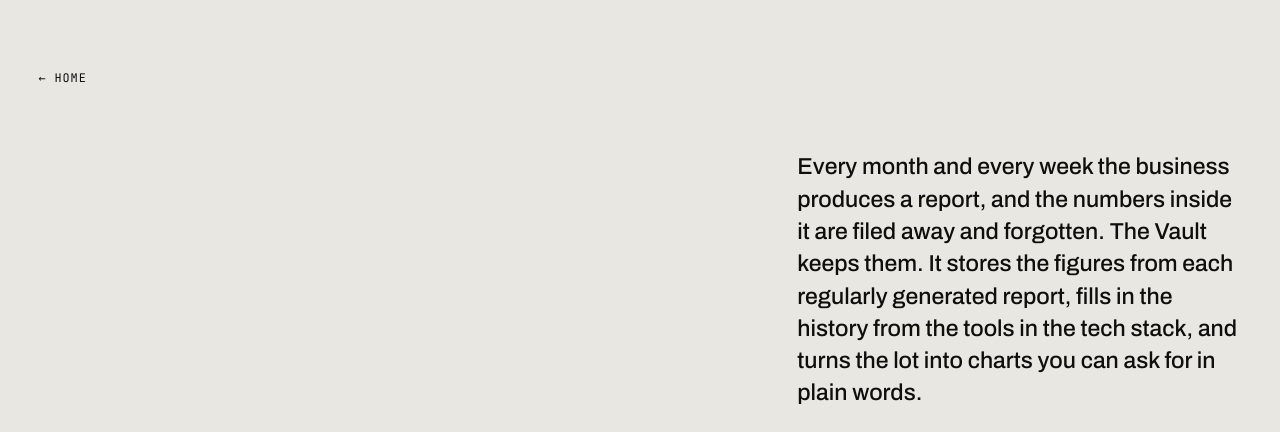
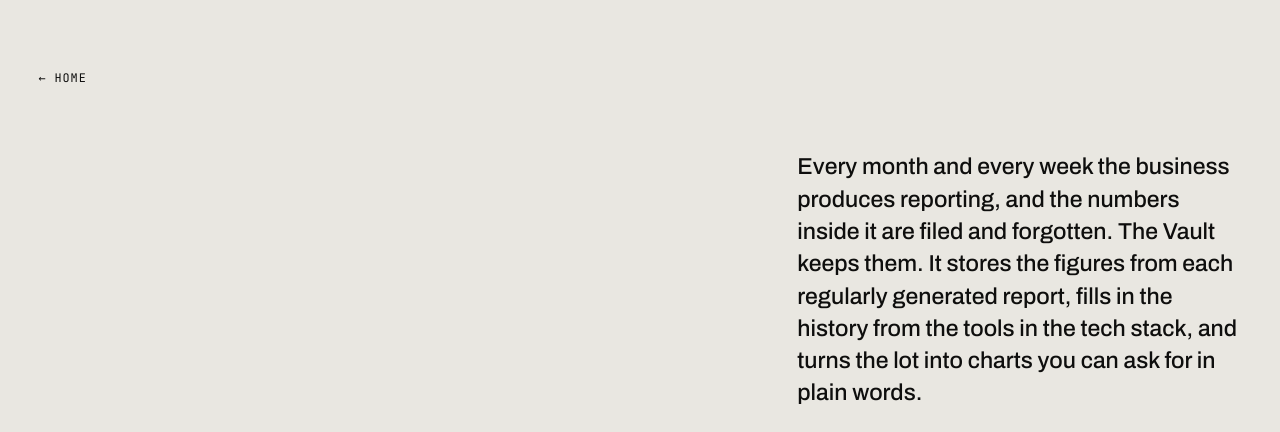
Before and after one commit to giladgoldman/portfolio, a plain HTML site: page reporting-vault.html in a window 1280 px wide. Shown: the part 94-526 px from the top of the page. Drawn offline with Linux system fonts and the light colour scheme.

Commit message:
Reporting Vault: reword the opening line
Co-Authored-By: Claude Sonnet 5.5 <noreply@anthropic.com>
Claude-Session: https://claude.ai/code/session_01At1v5eJXkMHw3qgT8ai3ny

```diff
--- a/reporting-vault.html
+++ b/reporting-vault.html
@@ -56,7 +56,7 @@
     <div class="tp-grid">
       <h1 class="display">Reporting<br><em>Vault</em></h1>
       <div>
-        <p class="lede mb-16">Every month and every week the business produces a report, and the numbers inside it are filed away and forgotten. The Vault keeps them. It stores the figures from each regularly generated report, fills in the history from the tools in the tech stack, and turns the lot into charts you can ask for in plain words.</p>
+        <p class="lede mb-16">Every month and every week the business produces reporting, and the numbers inside it are filed and forgotten. The Vault keeps them. It stores the figures from each regularly generated report, fills in the history from the tools in the tech stack, and turns the lot into charts you can ask for in plain words.</p>
         <dl class="titleblock">
           <div><dt>Tool</dt><dd>008 / Reporting</dd></div>
           <div><dt>Role</dt><dd>Designed + built</dd></div>
```
Also changed, not shown: src/pages/reporting-vault.html (+1 -1 lines).
